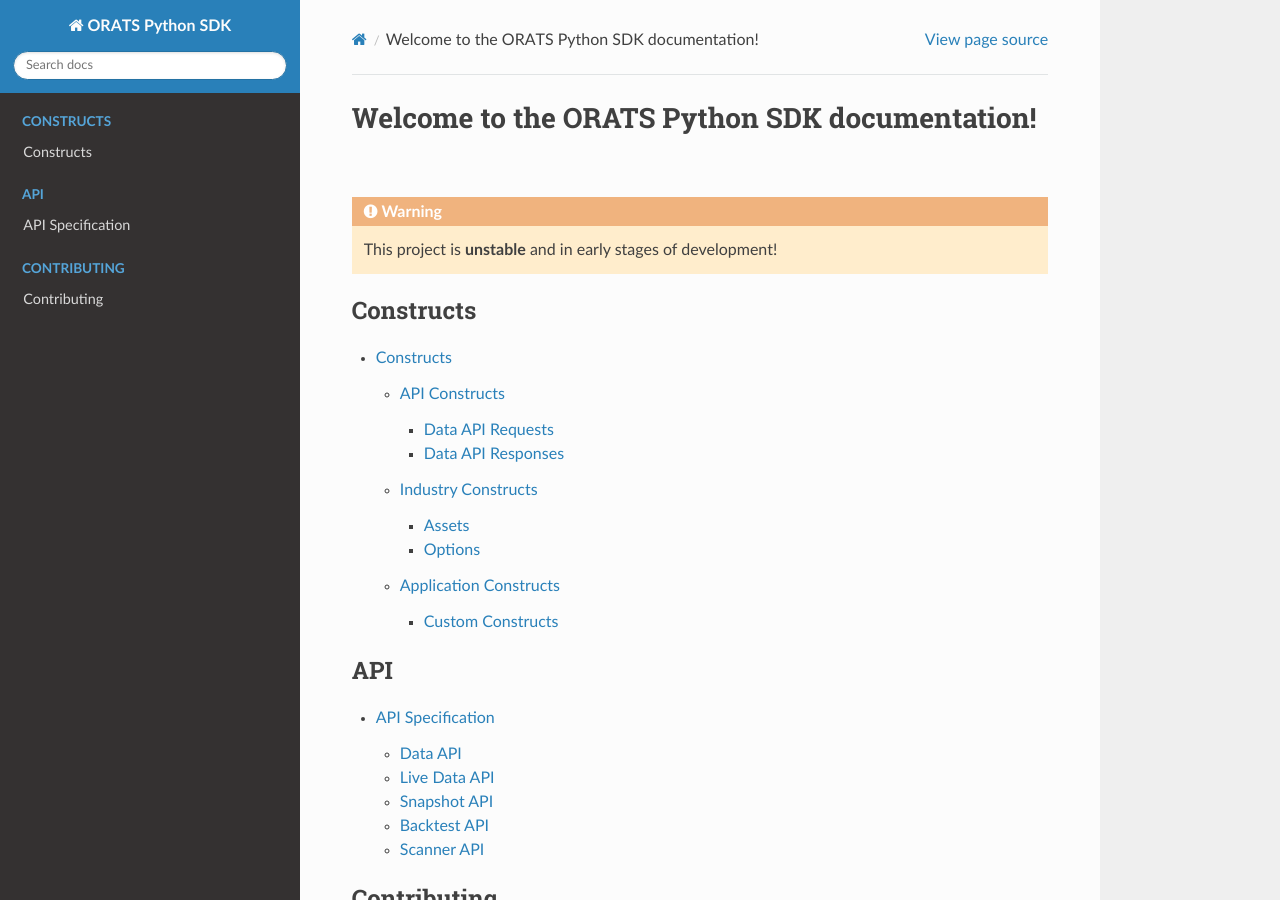
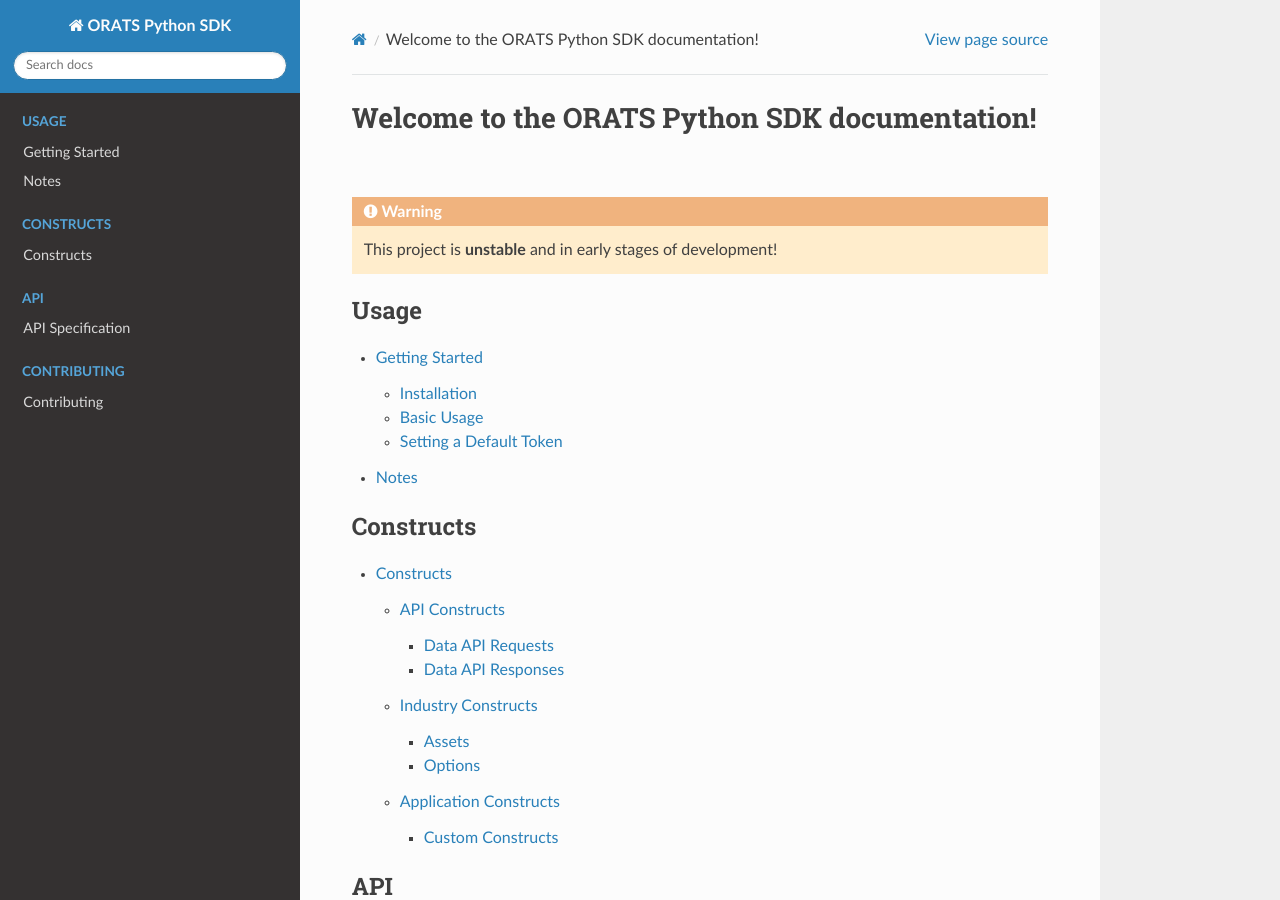
Before and after one commit to FyZyX/orats-python, a Sphinx documentation site: the page built from docs/source/index.rst, in a window 1280 px wide and 900 px high. Built offline with Sphinx 7.4.7 and the Read the Docs theme 2.0.0, drawn with Linux system fonts in a browser that asks for light colours.

Commit message:
fix table of contents

```diff
--- a/docs/source/getting-started.rst
+++ b/docs/source/getting-started.rst
@@ -34,7 +34,7 @@
 Setting a Default Token
 -----------------------
 
-If a token is not passed to the :ref:`~orats.endpoints.data.DataApi` constructor,
+If a token is not passed to the :class:`~orats.endpoints.data.DataApi` constructor,
 the execution environment will be searched for a variable called ``ORATS_API_TOKEN``.
 If not token is found in the environment, the ``demo`` token will be used.
 
@@ -54,5 +54,5 @@
 
 .. note::
 
-   The ``demo`` token is very restrictive. If you are running to an :ref:`orats.errors.InsufficientPermissionsError`,
+   The ``demo`` token is very restrictive. If you are running to an :class:`~orats.errors.InsufficientPermissionsError`,
    make sure your token is available in the execution environment.
--- a/docs/source/index.rst
+++ b/docs/source/index.rst
@@ -2,6 +2,13 @@
 ==============================================
 
 .. warning:: This project is **unstable** and in early stages of development!
+
+.. toctree::
+   :maxdepth: 2
+   :caption: Usage
+
+   getting-started
+   notes
 
 .. toctree::
    :maxdepth: 3
```
